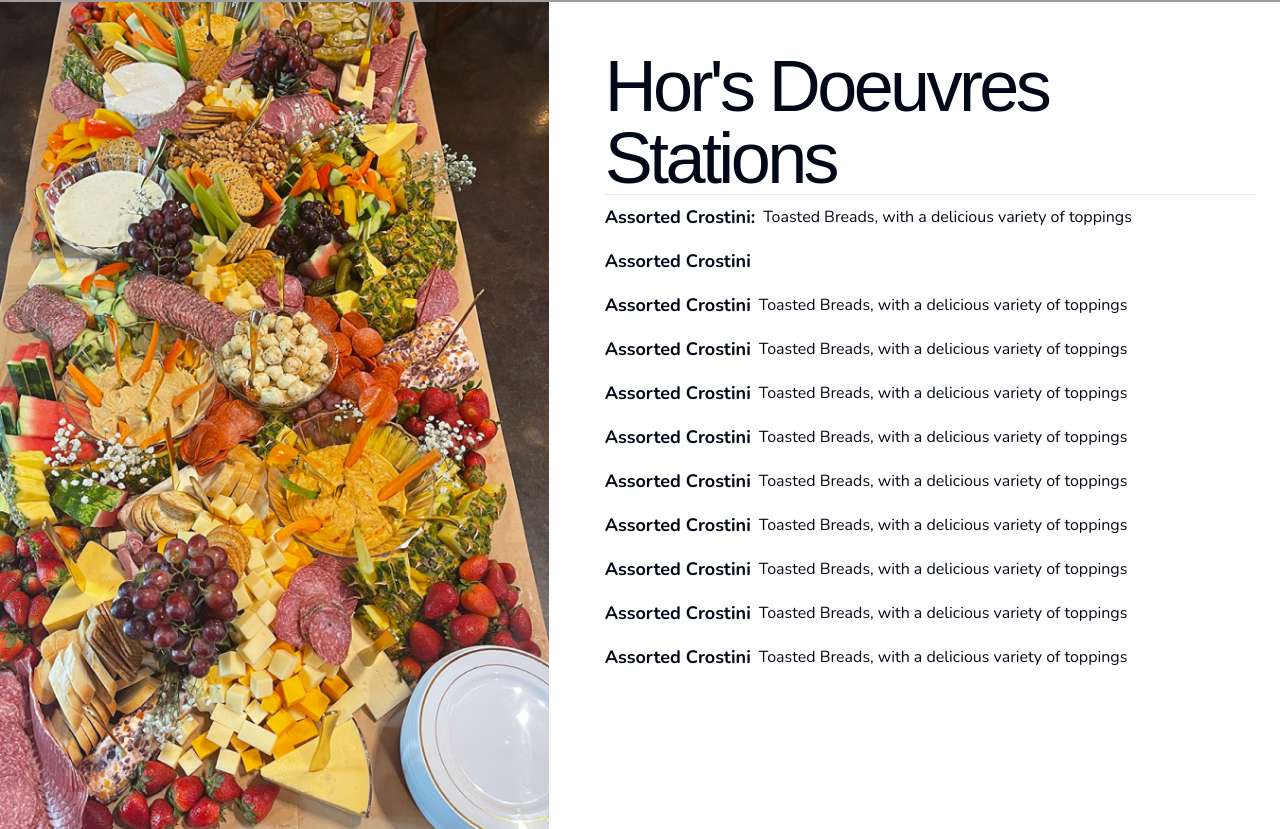
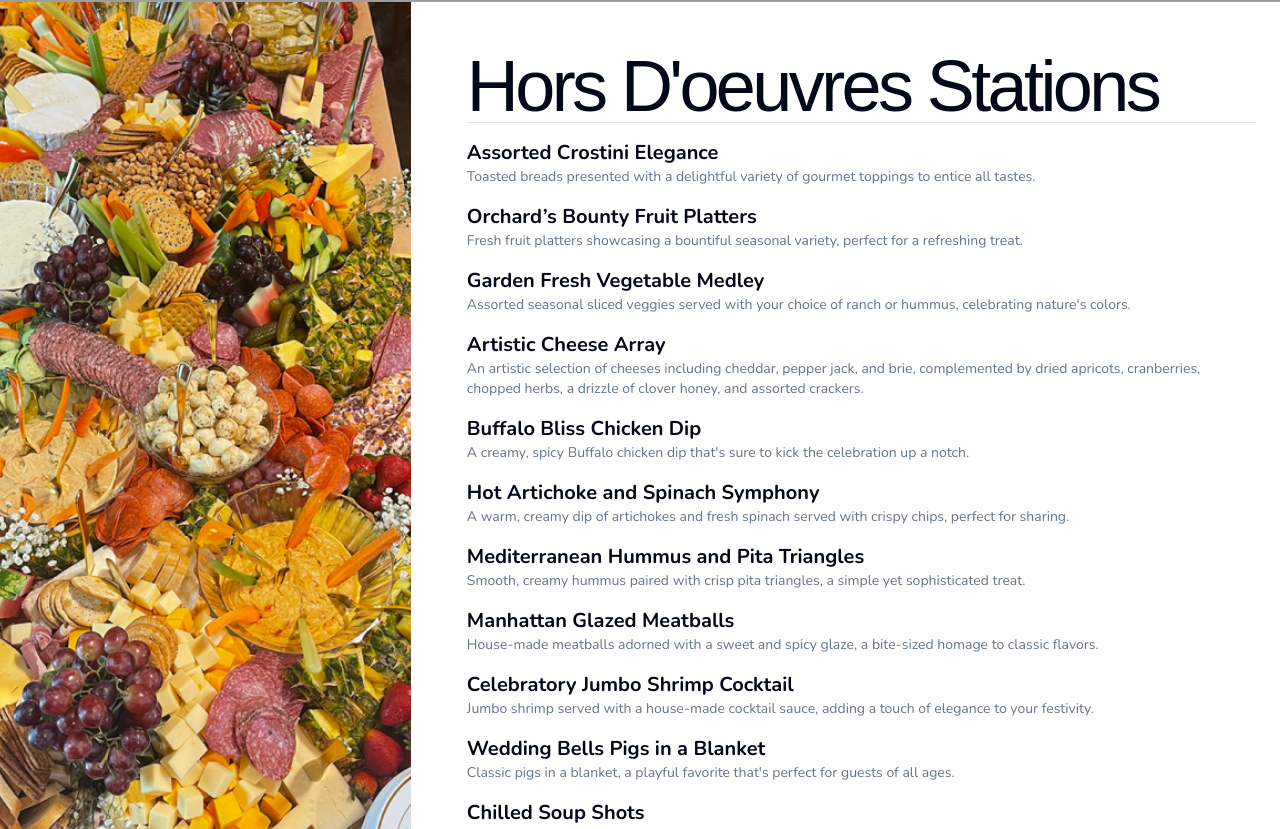
Before and after one commit to Dillonzellis/rlmaffairs-v4, a Next.js app: page /catering in a window 1280 px wide. Shown: the part 1631-2460 px from the top of the page. Built offline with nearby package versions, Linux system fonts and the light colour scheme; grey boxes are pictures that could not be loaded; a web font is replaced by a local one.

Commit message:
feat: add menus

```diff
--- a/src/app/catering/page.tsx
+++ b/src/app/catering/page.tsx
@@ -5,10 +5,14 @@ import { MaxWidthWrapper } from "@/components/common/MaxWidthWrapper";
 import { MainHeader } from "@/components/common/typography/MainHeader";
 import { SubHeader } from "@/components/common/typography/SubHeader";
 import { BodyText } from "@/components/common/typography/BodyText";
-import { appetizerMenu } from "@/data/menus";
-import Image from "next/image";
+import {
+  appetizerMenu,
+  mainCourseMenu,
+  saladMenu,
+  sideDishMenu,
+} from "@/data/menus";
 import appetizers from "/public/appetizers.png";
-import cateringFeat from "/public/catering-page-1.jpg";
+import { MenuSection } from "@/components/sections/catering/MenuSection";
 
 export default function CateringPage() {
   return (
@@ -41,28 +45,33 @@ export default function CateringPage() {
         </MaxWidthWrapper>
         <BackgroundImage imageUrl="catering-page-1.jpg" />
       </section>
-      <section>
-        <div className="flex gap-8">
-          <div>
-            <Image src={appetizers} alt="Catering Image" />
-          </div>
-          <div>
-            <MaxWidthWrapper className="py-12">
-              <MainHeader size="medium">
-                Hor&apos;s Doeuvres Stations
-              </MainHeader>
-              <hr />
-              {appetizerMenu.map((item) => (
-                <div key={item.name} className="flex justify-between py-2">
-                  <div className="flex items-center gap-2">
-                    <div className="text-lg font-bold">{item.name}</div>
-                    {item.description ? <div>{item.description}</div> : null}
-                  </div>
-                </div>
-              ))}
-            </MaxWidthWrapper>
-          </div>
-        </div>
+      <section className="">
+        <MenuSection
+          imgSrc={appetizers}
+          imgAlt=""
+          menuTitle="Hors D'oeuvres Stations"
+          menuItems={appetizerMenu}
+        />
+        <MenuSection
+          imgSrc={appetizers}
+          imgAlt=""
+          menuTitle="Salad Selections"
+          menuItems={saladMenu}
+          rightVariant
+        />
+        <MenuSection
+          imgSrc={appetizers}
+          imgAlt=""
+          menuTitle="Buffet Main Course Options"
+          menuItems={mainCourseMenu}
+        />
+        <MenuSection
+          imgSrc={appetizers}
+          imgAlt=""
+          menuTitle="Side Dishes"
+          menuItems={sideDishMenu}
+          rightVariant
+        />
       </section>
     </main>
   );
--- /dev/null
+++ b/src/components/sections/catering/MenuSection.tsx
@@ -0,0 +1,71 @@
+import { MaxWidthWrapper } from "@/components/common/MaxWidthWrapper";
+import { MainHeader } from "@/components/common/typography/MainHeader";
+import Image, { StaticImageData } from "next/image";
+import { TypeMenu } from "@/data/menus";
+
+type MenuSectionProps = {
+  imgSrc: StaticImageData;
+  imgAlt: string;
+  menuTitle: string;
+  menuItems: TypeMenu[];
+  rightVariant?: boolean;
+};
+
+const ImgCol = ({
+  imgSrc,
+  imgAlt,
+}: Pick<MenuSectionProps, "imgSrc" | "imgAlt">) => {
+  return (
+    <div>
+      <Image src={imgSrc} alt={imgAlt} className="h-full object-cover" />
+    </div>
+  );
+};
+
+const MenuCol = ({
+  menuTitle,
+  menuItems,
+}: Pick<MenuSectionProps, "menuTitle" | "menuItems">) => {
+  return (
+    <div>
+      <MaxWidthWrapper className="py-12">
+        <MainHeader size="medium">{menuTitle}</MainHeader>
+        <hr className="pb-2" />
+        {menuItems.map((item) => (
+          <div key={item.title} className="flex justify-between py-2">
+            <div className="flex flex-col">
+              <div className="text-xl font-bold">{item.title}</div>
+              {item.desc ? (
+                <div className="text-sm text-muted-foreground">{item.desc}</div>
+              ) : null}
+            </div>
+          </div>
+        ))}
+      </MaxWidthWrapper>
+    </div>
+  );
+};
+
+export const MenuSection = ({
+  imgSrc,
+  imgAlt,
+  menuTitle,
+  menuItems,
+  rightVariant,
+}: MenuSectionProps) => {
+  return (
+    <div className="flex gap-8">
+      {rightVariant ? (
+        <>
+          <MenuCol menuTitle={menuTitle} menuItems={menuItems} />
+          <ImgCol imgSrc={imgSrc} imgAlt={imgAlt} />
+        </>
+      ) : (
+        <>
+          <ImgCol imgSrc={imgSrc} imgAlt={imgAlt} />
+          <MenuCol menuTitle={menuTitle} menuItems={menuItems} />
+        </>
+      )}
+    </div>
+  );
+};
--- a/src/data/menus.ts
+++ b/src/data/menus.ts
@@ -1,45 +1,236 @@
+export type TypeMenu = {
+  title: string;
+  desc: string;
+};
+
 export const appetizerMenu = [
   {
-    name: "Assorted Crostini:",
-    description: "Toasted Breads, with a delicious variety of toppings",
+    title: "Assorted Crostini Elegance",
+    desc: "Toasted breads presented with a delightful variety of gourmet toppings to entice all tastes.",
   },
   {
-    name: "Assorted Crostini",
+    title: "Orchard’s Bounty Fruit Platters",
+    desc: "Fresh fruit platters showcasing a bountiful seasonal variety, perfect for a refreshing treat.",
   },
   {
-    name: "Assorted Crostini",
-    description: "Toasted Breads, with a delicious variety of toppings",
+    title: "Garden Fresh Vegetable Medley",
+    desc: "Assorted seasonal sliced veggies served with your choice of ranch or hummus, celebrating nature's colors.",
   },
   {
-    name: "Assorted Crostini",
-    description: "Toasted Breads, with a delicious variety of toppings",
+    title: "Artistic Cheese Array",
+    desc: "An artistic selection of cheeses including cheddar, pepper jack, and brie, complemented by dried apricots, cranberries, chopped herbs, a drizzle of clover honey, and assorted crackers.",
   },
   {
-    name: "Assorted Crostini",
-    description: "Toasted Breads, with a delicious variety of toppings",
+    title: "Buffalo Bliss Chicken Dip",
+    desc: "A creamy, spicy Buffalo chicken dip that's sure to kick the celebration up a notch.",
   },
   {
-    name: "Assorted Crostini",
-    description: "Toasted Breads, with a delicious variety of toppings",
+    title: "Hot Artichoke and Spinach Symphony",
+    desc: "A warm, creamy dip of artichokes and fresh spinach served with crispy chips, perfect for sharing.",
   },
   {
-    name: "Assorted Crostini",
-    description: "Toasted Breads, with a delicious variety of toppings",
+    title: "Mediterranean Hummus and Pita Triangles",
+    desc: "Smooth, creamy hummus paired with crisp pita triangles, a simple yet sophisticated treat.",
   },
   {
-    name: "Assorted Crostini",
-    description: "Toasted Breads, with a delicious variety of toppings",
+    title: "Manhattan Glazed Meatballs",
+    desc: "House-made meatballs adorned with a sweet and spicy glaze, a bite-sized homage to classic flavors.",
   },
   {
-    name: "Assorted Crostini",
-    description: "Toasted Breads, with a delicious variety of toppings",
+    title: "Celebratory Jumbo Shrimp Cocktail",
+    desc: "Jumbo shrimp served with a house-made cocktail sauce, adding a touch of elegance to your festivity.",
   },
   {
-    name: "Assorted Crostini",
-    description: "Toasted Breads, with a delicious variety of toppings",
+    title: "Wedding Bells Pigs in a Blanket",
+    desc: "Classic pigs in a blanket, a playful favorite that's perfect for guests of all ages.",
   },
   {
-    name: "Assorted Crostini",
-    description: "Toasted Breads, with a delicious variety of toppings",
+    title: "Chilled Soup Shots",
+    desc: "Shot glasses filled with cool or chilled soups, offering a unique, refined appetizer option.",
+  },
+  {
+    title: "Mini Quiches Delight",
+    desc: "An assortment of mini quiches with various fillings, each bite bursting with flavor.",
+  },
+  {
+    title: "The Exquisite Charcuterie Experience",
+    desc: "A luxurious spread of fine meats and cheeses, designed to be a focal point of your appetizer selection. (Counts as 2 appetizers)",
   },
 ];
+
+export const saladMenu = [
+  {
+    title: "Classic Caesar Salad",
+    desc: "Crisp romaine lettuce, Parmesan cheese, croutons, and Caesar dressing combine for a traditional taste.",
+  },
+  {
+    title: "Harvest Garden Salad",
+    desc: "Garden lettuce mix with tomatoes, cucumbers, carrots, croutons, and your choice of dressing, embodying the freshness of the garden.",
+  },
+  {
+    title: "Pecan Cranberry Spring Salad",
+    desc: "Baby organic spring mix with pecans, cucumbers, dried cranberries, and house balsamic vinaigrette, offering a sweet and crunchy experience.",
+  },
+  {
+    title: "Bacon and Bleu Cheese Crunch Salad",
+    desc: "A robust blend of romaine, spinach, and iceberg lettuce topped with bacon, cucumbers, tomatoes, bleu cheese crumbles, and a balsamic drizzle.",
+  },
+  {
+    title: "Fresh Veggie Delight Salad",
+    desc: "Crisp romaine and iceberg lettuce topped with a variety of fresh vegetables, served with your choice of dressing, perfect for veggie lovers.",
+  },
+];
+
+export const mainCourseMenu = [
+  {
+    title: "Sesame Sirloin",
+    desc: "Succulent sirloin with a caramelized sweet sesame drizzle, combining the rich flavors of beef with a hint of sweetness.",
+  },
+  {
+    title: "Smoky Pulled Pork",
+    desc: "Tender smoked pulled pork served with shredded crisp onions, a perfect blend of smokiness and crunch.",
+  },
+  {
+    title: "Traditional Meat Lasagna",
+    desc: "Layers of pasta with Italian sausage, beef, and a rich blend of four cheeses, baked to perfection.",
+  },
+  {
+    title: "Herb Crusted Pork Loin",
+    desc: "Roast pork loin crusted with herbs and served with a tangy mango chutney.",
+  },
+  {
+    title: "Asiago Beef Strips",
+    desc: "Herb-crusted, thin sliced beef strips topped with asiago cheese, offering a savory cheese finish.",
+  },
+  {
+    title: "Mediterranean Beef Tenderloin",
+    desc: "Beef tenderloin cooked with onions, tomatoes, peppers, garlic, capers, and herbs, capturing the essence of Mediterranean flavors.",
+  },
+  {
+    title: "Chicken and Basmati Rice Casserole",
+    desc: "A hearty casserole of chicken and aromatic basmati rice, perfect for comfort dining.",
+  },
+  {
+    title: "Chicken Florentine",
+    desc: "Tender chicken with spinach, mushrooms, and asiago cream sauce, a creamy delight.",
+  },
+  {
+    title: "Chicken Caprese",
+    desc: "Grilled chicken topped with mozzarella, tomatoes, basil, and pesto, a fresh Italian classic.",
+  },
+  {
+    title: "BBQ Boneless Chicken Breast",
+    desc: "Juicy boneless chicken breast seasoned with BBQ sauce, grilled to a smoky perfection.",
+  },
+  {
+    title: "Roasted Vegetable Lasagna",
+    desc: "A vegetarian lasagna with four Italian cheeses, fresh herbs, and a zesty marinara sauce, surrounded by roasted vegetables.",
+  },
+  {
+    title: "Mediterranean Penne Pasta",
+    desc: "Penne pasta mixed with onions, peppers, artichokes, capers, tomatoes, and fresh herbs, infused with Mediterranean flavors.",
+  },
+  {
+    title: "Cheesy Fettuccine Alfredo",
+    desc: "Fettuccine tossed in a creamy four cheese and basil Alfredo sauce, a rich and comforting dish.",
+  },
+  {
+    title: "Tricolored Tortellini",
+    desc: "Tricolored tortellini served with your choice of marinara, alfredo, or pesto sauce, customizable to your taste.",
+  },
+  {
+    title: "Champagne Salmon Filet",
+    desc: "North American salmon filet seasoned with fresh herbs and served with a buttery champagne sauce. (Seasonal pricing applies)",
+  },
+  {
+    title: "Southern Shrimp & Grits",
+    desc: "Classic Southern-style jumbo shrimp served over creamy grits, a hearty and flavorful dish.",
+  },
+  {
+    title: "New Orleans Seafood Gumbo",
+    desc: "Authentic gumbo with shrimp, chicken, Andouille sausage, and Tasso ham, straight from the heart of New Orleans.",
+  },
+  {
+    title: "Champagne Cream Tortellini",
+    desc: "Tortellini with your choice of pesto, shrimp, or chicken, combined with spinach and asiago cheese in a champagne cream sauce.",
+  },
+  {
+    title: "Curry Spiced Tilapia",
+    desc: "Delicately seasoned Tilapia with a curry spice rub, served with citrus basil butter for a refreshing twist.",
+  },
+];
+
+export const sideDishMenu = [
+  {
+    title: "Garlic Smashed Potatoes",
+    desc: "Creamy potatoes smashed with a rich garlic butter, a comforting side perfect for any main dish.",
+  },
+  {
+    title: "Potatoes au Gratin",
+    desc: "Sliced potatoes baked in a creamy cheese sauce, topped with a golden crust of cheese, a decadent treat.",
+  },
+  {
+    title: "Seasonal Steamed Asparagus",
+    desc: "Fresh asparagus steamed to perfection, lightly seasoned to enhance its natural flavors. (Seasonal pricing applies)",
+  },
+  {
+    title: "Steamed Assorted Vegetables",
+    desc: "A healthful assortment of freshly steamed vegetables, lightly seasoned to preserve their natural taste.",
+  },
+  {
+    title: "Squash Casserole",
+    desc: "Tender squash baked in a casserole with creamy cheese and a crispy topping, a hearty southern favorite.",
+  },
+  {
+    title: "Smashed Sweet Potatoes",
+    desc: "Sweet potatoes cooked and smashed with a hint of cinnamon and nutmeg, offering a sweet, spiced flavor.",
+  },
+  {
+    title: "Green Bean Casserole",
+    desc: "Classic green bean casserole with creamy mushroom sauce and crispy fried onions on top, a nostalgic side dish.",
+  },
+  {
+    title: "Southern Green Beans",
+    desc: "Green beans cooked with bacon and onions, infused with Southern flavors.",
+  },
+  {
+    title: "Glazed Baby Carrots",
+    desc: "Baby carrots glazed with a sweet butter sauce, a delightful and colorful addition to any plate.",
+  },
+  {
+    title: "Roasted Vegetables",
+    desc: "A vibrant mix of seasonal vegetables roasted to bring out their natural sweetness and flavor.",
+  },
+  {
+    title: "Creamed Corn",
+    desc: "Sweet corn cooked in a creamy sauce, seasoned with salt and pepper, a smooth and savory side.",
+  },
+  {
+    title: "Chef’s Blend Wild Rice",
+    desc: "A robust blend of wild rice varieties, cooked to a nutty perfection, complementing any main course.",
+  },
+  {
+    title: "Jasmine Rice",
+    desc: "Fragrant Jasmine rice, light and fluffy, the perfect subtle side to accompany rich flavors.",
+  },
+  {
+    title: "Basmati Rice",
+    desc: "Basmati rice, known for its fragrance and delicate flavored grains, beautifully steamed to pair with any entrée.",
+  },
+  {
+    title: "Tomato Cucumber Salad",
+    desc: "Fresh tomatoes and crisp cucumbers tossed in a light vinaigrette, a refreshing side salad.",
+  },
+  {
+    title: "Sweet Potato Soufflé",
+    desc: "Light and fluffy sweet potato soufflé topped with a crunchy pecan crust, a sweet complement to any meal.",
+  },
+  {
+    title: "Gourmet Mac and Cheese",
+    desc: "Creamy, cheesy macaroni and cheese with a gourmet twist, baked to a golden brown crust.",
+  },
+  {
+    title: "Roasted Sweet Corn and Tomato Salad",
+    desc: "Roasted sweet corn and cherry tomatoes mixed with a light dressing, an exquisite salad offering a burst of flavors.",
+  },
+];
```
